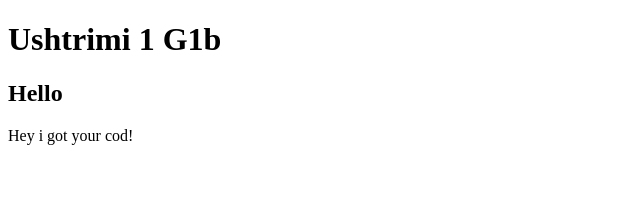
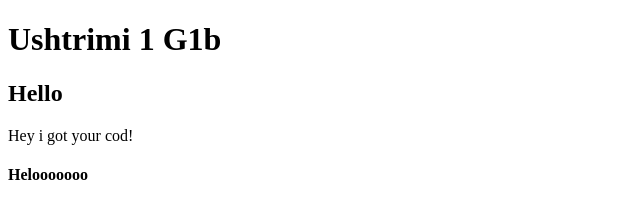
Before and after one commit to Anita-Maloku/Ushtrimi1G1b, a plain HTML site: page index.html in a window 1280 px wide. Shown: the whole page, without its empty margins (0-640 px from the left). Drawn offline with Linux system fonts and the light colour scheme.

Commit message:
Heading4 - Helooo

```diff
--- a/index.html
+++ b/index.html
@@ -7,5 +7,6 @@
         <h1>Ushtrimi 1 G1b</h1>
         <h2>Hello</h2>
         <p>Hey i got your cod!</p>
+        <h4>Helooooooo</h4>
     </body>
 </html>
```
